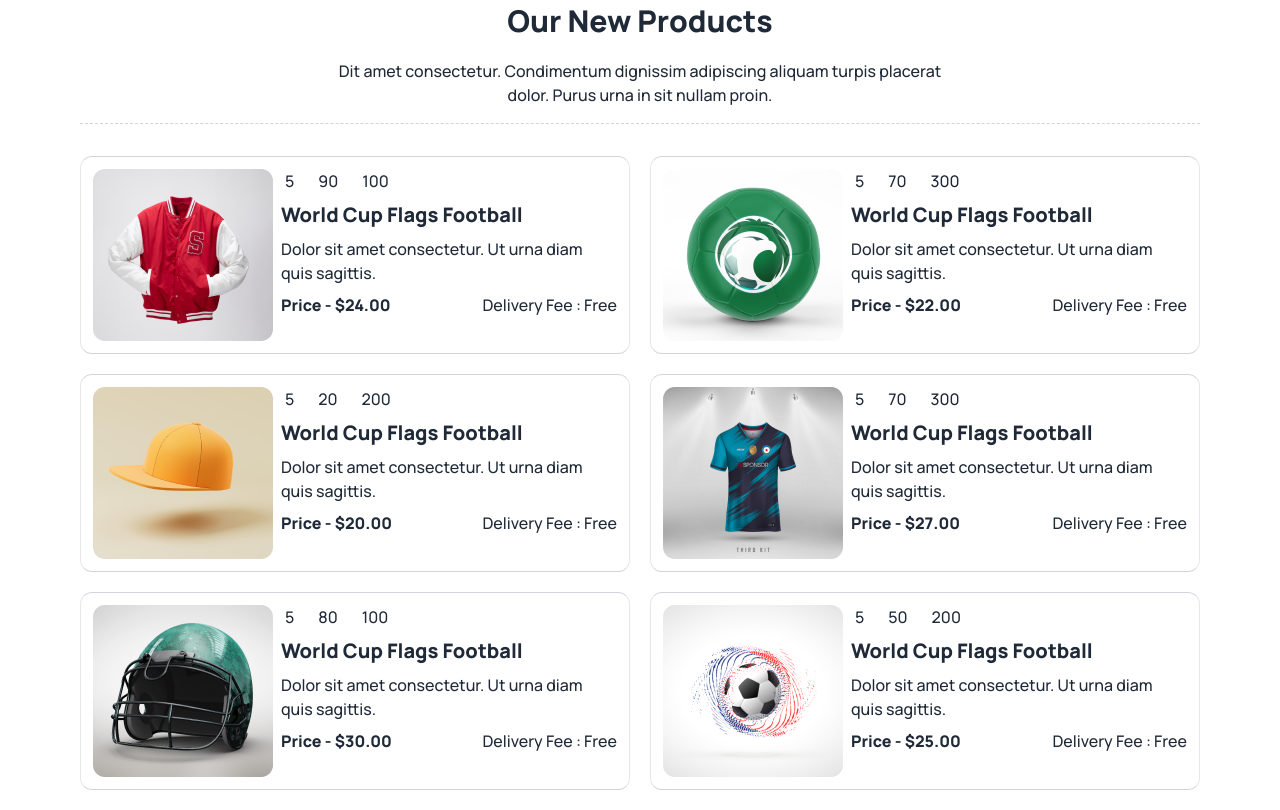
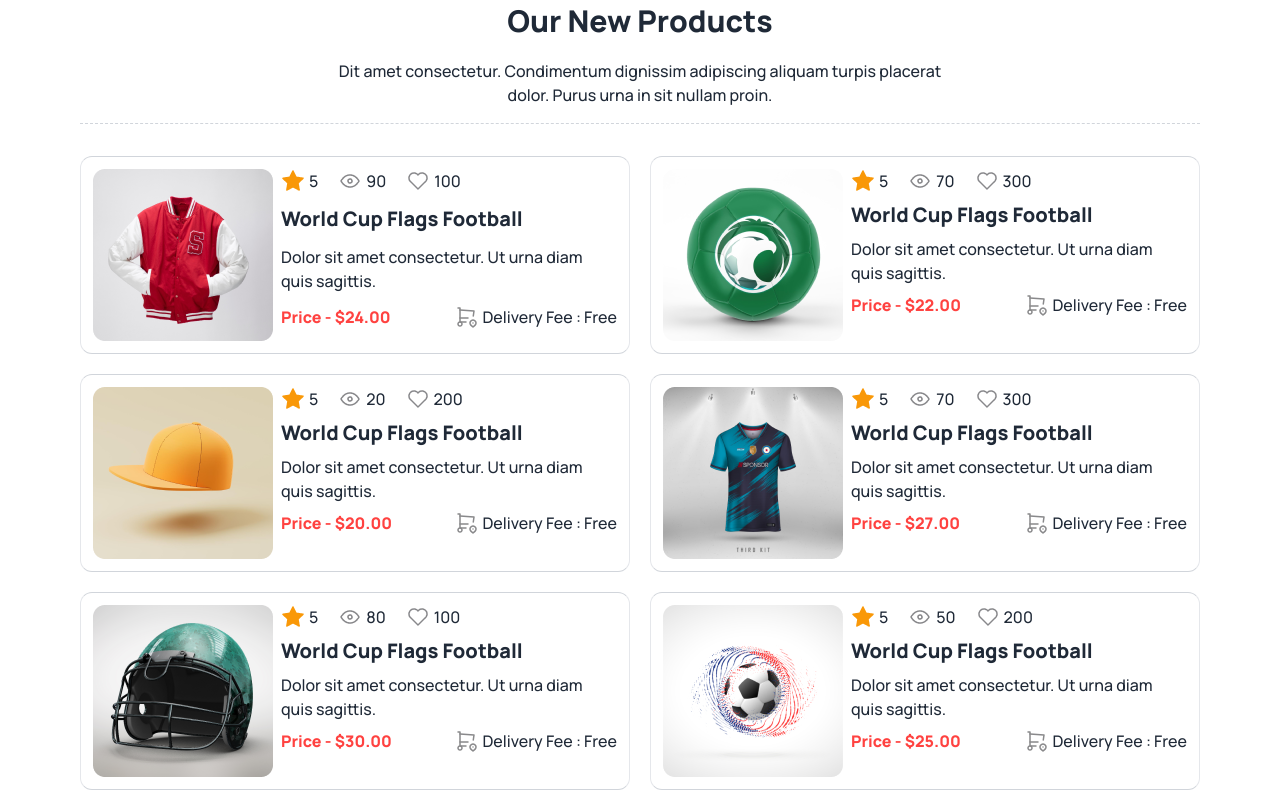
Before and after one commit to Abrar200105/hockey-club, a plain HTML site: page index.html in a window 1280 px wide. Shown: the part 2214-3024 px from the top of the page. Drawn offline with nearby package versions, Linux system fonts and the light colour scheme; files whose address does not match are found by name.

Commit message:
icons added in new product section

```diff
--- a/index.html
+++ b/index.html
@@ -10,7 +10,9 @@
     <link rel="preconnect" href="https://fonts.gstatic.com" crossorigin>
     <link href="https://fonts.googleapis.com/css2?family=Manrope:wght@500;600;700;800&display=swap" rel="stylesheet">
     <!-- font awesome -->
-    <link rel="stylesheet" href="https://cdnjs.cloudflare.com/ajax/libs/font-awesome/6.5.1/css/all.min.css" integrity="sha512-DTOQO9RWCH3ppGqcWaEA1BIZOC6xxalwEsw9c2QQeAIftl+Vegovlnee1c9QX4TctnWMn13TZye+giMm8e2LwA==" crossorigin="anonymous" referrerpolicy="no-referrer" />
+    <link rel="stylesheet" href="https://cdnjs.cloudflare.com/ajax/libs/font-awesome/6.5.1/css/all.min.css"
+        integrity="sha512-DTOQO9RWCH3ppGqcWaEA1BIZOC6xxalwEsw9c2QQeAIftl+Vegovlnee1c9QX4TctnWMn13TZye+giMm8e2LwA=="
+        crossorigin="anonymous" referrerpolicy="no-referrer" />
 
     <!-- Tailwind css and daisyUI cdn -->
     <link href="https://cdn.jsdelivr.net/npm/daisyui@4.6.0/dist/full.min.css" rel="stylesheet" type="text/css" />
@@ -32,10 +34,11 @@
 
     <!-- custom styles -->
     <style>
-        .font-manrope{
+        .font-manrope {
             font-family: 'Manrope', sans-serif;
         }
-    .customBtn{
+
+        .customBtn {
             background-color: #FF4240;
             border-color: transparent;
             color: #FFF;
@@ -112,7 +115,8 @@
             </div>
             <div class="bg-[#131318] p-5 lg:w-[50%] lg:absolute lg:bottom-[30px] lg:right-10 rounded-xl">
                 <h3 class="text-white text-xl font-extrabold mb-4">Meet all the heroes from the field</h3>
-                <p class="text-[#FFFFFF99] font-medium">Dit amet consectetur. Condimentum dignissim adipiscing aliquam turpis placerat dolor. Purus urna in sit nullam proin. </p>
+                <p class="text-[#FFFFFF99] font-medium">Dit amet consectetur. Condimentum dignissim adipiscing aliquam
+                    turpis placerat dolor. Purus urna in sit nullam proin. </p>
             </div>
         </section>
     </header>
@@ -239,26 +243,26 @@
             <div class="mt-8 grid grid-cols-1 lg:grid-cols-2 gap-2 lg:gap-5">
                 <div class="flex gap-2 rounded-xl p-3 border border-y-gray-300">
                     <img src="Images/5.png" alt="">
-                    <div class="space-y-2">
+                    <div class="space-y-3">
                         <div class="flex gap-5">
                             <div class="flex gap-1">
                                 <img src="Images/Frame.png" alt="">
                                 <p>5</p>
                             </div>
                             <div class="flex gap-1">
-                                <img src="Images/Frame (1).png" alt="">
+                                <img src="Images/Frame2.png" alt="">
                                 <p>90</p>
                             </div>
                             <div class="flex gap-1">
-                                <img src="Images/Frame (2).png" alt="">
+                                <img src="Images/Frame3.png" alt="">
                                 <p>100</p>
                             </div>
                         </div>
                         <h2 class="text-xl font-extrabold text-text_title">World Cup Flags Football</h2>
-                        <p class="text-base font-medium text-text_des">Dolor sit amet consectetur. Ut urna diam quis
+                        <p class="text-base font-medium text-text_des mb-4">Dolor sit amet consectetur. Ut urna diam quis
                             sagittis. </p>
                         <div class="flex justify-between">
-                            <p class="font-extrabold text-bg_primery">Price - $24.00</p>
+                            <p class="font-extrabold text-bg-primary">Price - $24.00</p>
                             <div class="flex gap-1">
                                 <img src="Images/cart.svg" alt="">
                                 <p class="text-text_des font-medium">Delivery Fee : Free</p>
@@ -275,19 +279,20 @@
                                 <p>5</p>
                             </div>
                             <div class="flex gap-1">
-                                <img src="Images/Frame (1).png" alt="">
+                                <img src="Images/Frame2.png" alt="">
                                 <p>70</p>
                             </div>
                             <div class="flex gap-1">
-                                <img src="Images/Frame (2).png" alt="">
+                                <img src="Images/Frame3.png" alt="">
                                 <p>300</p>
                             </div>
                         </div>
                         <h2 class="text-xl font-extrabold text-text_title">World Cup Flags Football</h2>
-                        <p class="text-base font-medium text-text_des">Dolor sit amet consectetur. Ut urna diam quis
+                        <p class="text-base font-medium text-text_des mb-4">Dolor sit amet consectetur. Ut urna diam
+                            quis
                             sagittis. </p>
                         <div class="flex justify-between">
-                            <p class="font-extrabold text-bg_primery">Price - $22.00</p>
+                            <p class="font-extrabold text-bg-primary">Price - $22.00</p>
                             <div class="flex gap-1">
                                 <img src="Images/cart.svg" alt="">
                                 <p class="text-text_des font-medium">Delivery Fee : Free</p>
@@ -304,19 +309,19 @@
                                 <p>5</p>
                             </div>
                             <div class="flex gap-1">
-                                <img src="Images/Frame (1).png" alt="">
+                                <img src="Images/Frame2.png" alt="">
                                 <p>20</p>
                             </div>
                             <div class="flex gap-1">
-                                <img src="Images/Frame (2).png" alt="">
+                                <img src="Images/Frame3.png" alt="">
                                 <p>200</p>
                             </div>
                         </div>
                         <h2 class="text-xl font-extrabold text-text_title">World Cup Flags Football</h2>
-                        <p class="text-base font-medium text-text_des">Dolor sit amet consectetur. Ut urna diam quis
+                        <p class="text-base font-medium text-text_des mb-4">Dolor sit amet consectetur. Ut urna diam quis
                             sagittis. </p>
                         <div class="flex justify-between">
-                            <p class="font-extrabold text-bg_primery">Price - $20.00</p>
+                            <p class="font-extrabold text-bg-primary">Price - $20.00</p>
                             <div class="flex gap-1">
                                 <img src="Images/cart.svg" alt="">
                                 <p class="text-text_des font-medium">Delivery Fee : Free</p>
@@ -333,19 +338,19 @@
                                 <p>5</p>
                             </div>
                             <div class="flex gap-1">
-                                <img src="Images/Frame (1).png" alt="">
+                                <img src="Images/Frame2.png" alt="">
                                 <p>70</p>
                             </div>
                             <div class="flex gap-1">
-                                <img src="Images/Frame (2).png" alt="">
+                                <img src="Images/Frame3.png" alt="">
                                 <p>300</p>
                             </div>
                         </div>
                         <h2 class="text-xl font-extrabold text-text_title">World Cup Flags Football</h2>
-                        <p class="text-base font-medium text-text_des">Dolor sit amet consectetur. Ut urna diam quis
+                        <p class="text-base font-medium text-text_des mb-4">Dolor sit amet consectetur. Ut urna diam quis
                             sagittis. </p>
                         <div class="flex justify-between">
-                            <p class="font-extrabold text-bg_primery">Price - $27.00</p>
+                            <p class="font-extrabold text-bg-primary">Price - $27.00</p>
                             <div class="flex gap-1">
                                 <img src="Images/cart.svg" alt="">
                                 <p class="text-text_des font-medium">Delivery Fee : Free</p>
@@ -362,19 +367,19 @@
                                 <p>5</p>
                             </div>
                             <div class="flex gap-1">
-                                <img src="Images/Frame (1).png" alt="">
+                                <img src="Images/Frame2.png" alt="">
                                 <p>80</p>
                             </div>
                             <div class="flex gap-1">
-                                <img src="Images/Frame (2).png" alt="">
+                                <img src="Images/Frame3.png" alt="">
                                 <p>100</p>
                             </div>
                         </div>
                         <h2 class="text-xl font-extrabold text-text_title">World Cup Flags Football</h2>
-                        <p class="text-base font-medium text-text_des">Dolor sit amet consectetur. Ut urna diam quis
+                        <p class="text-base font-medium text-text_des mb-4">Dolor sit amet consectetur. Ut urna diam quis
                             sagittis. </p>
                         <div class="flex justify-between">
-                            <p class="font-extrabold text-bg_primery">Price - $30.00</p>
+                            <p class="font-extrabold text-bg-primary">Price - $30.00</p>
                             <div class="flex gap-1">
                                 <img src="Images/cart.svg" alt="">
                                 <p class="text-text_des font-medium">Delivery Fee : Free</p>
@@ -391,19 +396,19 @@
                                 <p>5</p>
                             </div>
                             <div class="flex gap-1">
-                                <img src="Images/Frame (1).png" alt="">
+                                <img src="Images/Frame2.png" alt="">
                                 <p>50</p>
                             </div>
                             <div class="flex gap-1">
-                                <img src="Images/Frame (2).png" alt="">
+                                <img src="Images/Frame3.png" alt="">
                                 <p>200</p>
                             </div>
                         </div>
                         <h2 class="text-xl font-extrabold text-text_title">World Cup Flags Football</h2>
-                        <p class="text-base font-medium text-text_des">Dolor sit amet consectetur. Ut urna diam quis
+                        <p class="text-base font-medium text-text_des mb-4">Dolor sit amet consectetur. Ut urna diam quis
                             sagittis. </p>
                         <div class="flex justify-between">
-                            <p class="font-extrabold text-bg_primery">Price - $25.00</p>
+                            <p class="font-extrabold text-bg-primary">Price - $25.00</p>
                             <div class="flex gap-1">
                                 <img src="Images/cart.svg" alt="">
                                 <p class="text-text_des font-medium">Delivery Fee : Free</p>
@@ -413,7 +418,7 @@
                 </div>
             </div>
         </section>
-    </main class="md:container md:mx-auto" >
+    </main class="md:container md:mx-auto">
 
     <footer>
 
```
Also changed, not shown: Images/Frame.png (added), Images/Frame2.png (added), Images/Frame3.png (added), Images/cart.svg (added). Lines whose indentation alone changed are shown as unchanged.
